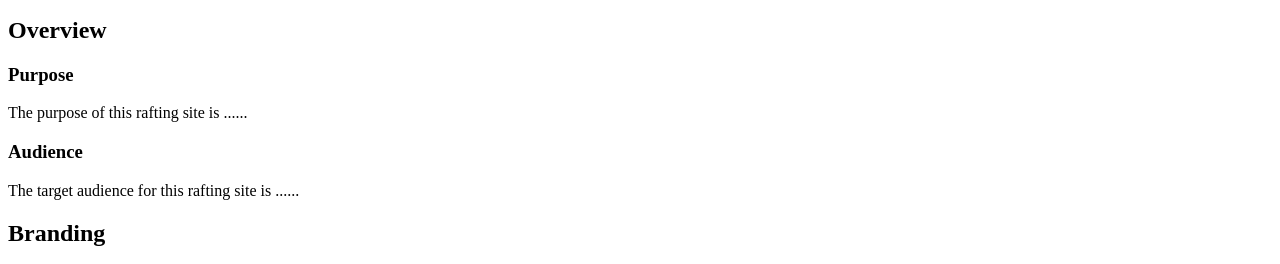
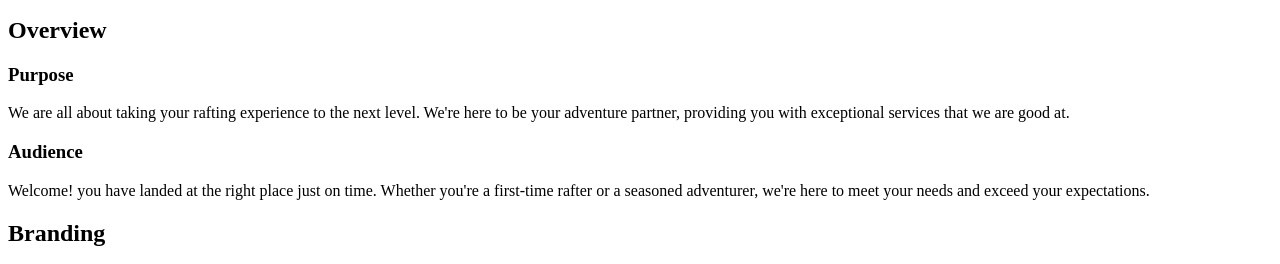
Before and after one commit to FrankMantchichi/wdd130, a plain HTML site: page wwr/site-plan-rafting.html in a window 1280 px wide. Shown: the part 101-365 px from the top of the page. Drawn offline with Linux system fonts and the light colour scheme; files that its build step writes are made by us from their sources; files whose address does not match are found by name.

Commit message:
raftingedits

```diff
--- a/wwr/site-plan-rafting.html
+++ b/wwr/site-plan-rafting.html
@@ -4,7 +4,8 @@
             <meta charset="utf-8">
             <meta name="viewport" content="width=device-width, initial-scale=1.0">
             <title>Rafting Site Plan | Frank Mantchichi</title>
-            <meta name = "description" content="The rafting site plan includes the site purpose, the tagret audience, branding information, and a styles guide for the course website project.">
+            <meta name = "description" content="The rafting site plan includes the site purpose,
+            the tagret audience, branding information, and a styles guide for the course website project.">
             <meta name="author" content="Frank Mantchichi">
 
             <link rel="stylesheet" type="text/css" href="site-plan-rafting.css">
@@ -20,10 +21,15 @@
             <h3>Purpose</h3>
         </main>
 
-        <p>The purpose of this rafting site is ......</p>
+        <p>We are all about taking your rafting experience to the next level.
+            We're here to be your adventure partner, providing you with exceptional
+            services that we are good at.</p>
 
         <h3>Audience</h3>
-        <p>The target audience for this rafting site is ......</p>
+        <p>Welcome! you have landed at the right place just on time.
+            Whether you're a first-time rafter or a seasoned adventurer,
+            we're here to meet your needs and exceed your expectations.
+        </p>
 
         <h2>Branding</h2>
 
```
